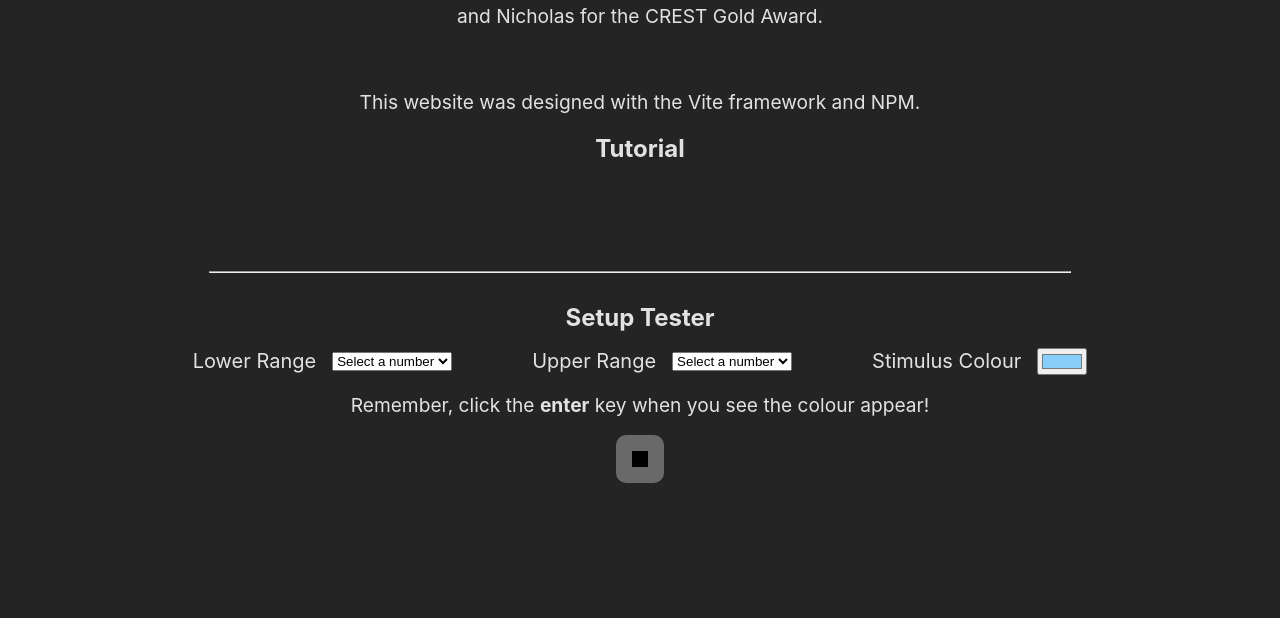
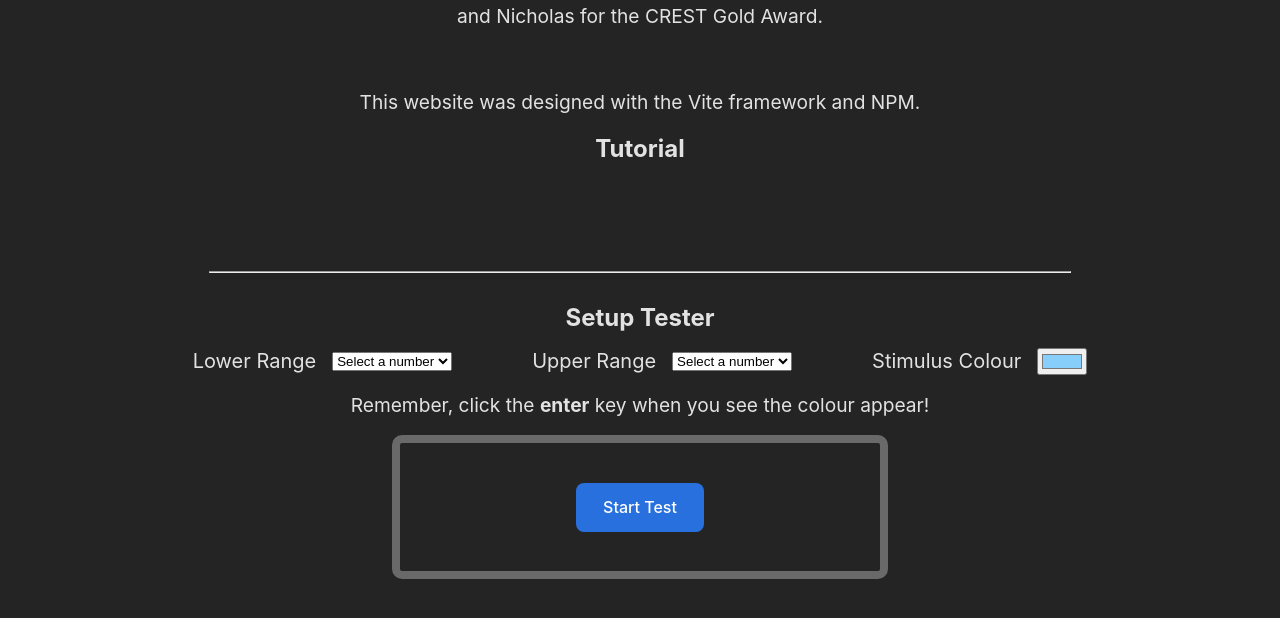
Before and after one commit to helloworld3200/reaction-times-tester, a website built with Vite: page index.html in a window 1280 px wide. Shown: the part 136-754 px from the top of the page. Built offline with nearby package versions, Linux system fonts and the light colour scheme.

Commit message:
Add button animations

```diff
--- a/css/tester.css
+++ b/css/tester.css
@@ -1,8 +1,29 @@
 .testerBox {
+    display: flex;
+    justify-content: center;
+    align-items: center;
     border-radius: 10px;
-    background-color: black;
-    border: 1em solid dimgrey;
+    border: 0.5em solid dimgrey;
     margin: 1em;
-    height: 1em;
-    width: 1em;
+    height: 8em;
+    width: 30em;
 }
+
+button.startTestButton {
+    border-radius: 8px;
+    border: 0.5em solid transparent;
+    padding: 0.4em 1.2em;
+    font-size: 1em;
+    background-color: #2770dd;
+    color: white;
+    margin: 1em;
+    transition: transform 0.3s ease-in-out, background-color 0.2s ease-in-out;
+}
+
+button.startTestButton:hover {
+    transform: translateY(-5px);
+}
+
+button.startTestButton.clicked {
+    background-color: #1c4b8c;
+}
--- a/main.js
+++ b/main.js
@@ -3,6 +3,33 @@ import './css/topbar.css'
 import './css/tester.css'
 
 console.log("Main JS Running");
+
+class TesterBox
+{
+    constructor(id = "tester")
+    {
+        this.box = document.getElementById(id);
+
+        this.createResetButton();
+        this.resetBox();
+    }
+
+    resetBox()
+    {
+        this.box.textContent = "";
+        this.box.appendChild(this.button);
+    }
+
+    createResetButton()
+    {
+        this.button = document.createElement("button");
+        let text = document.createTextNode("Reset");
+        this.button.appendChild(text);
+        this.button.textContent = "Start Test";
+        this.button.className = "startTestButton";
+        addButtonClickAnimation(this.button);
+    }
+}
 
 function createRangeSelector(id, rangeLimit = 60)
 {
@@ -19,10 +46,24 @@ function createRangeSelector(id, rangeLimit = 60)
     }
 }
 
+function addButtonClickAnimation(button, duration = 200)
+{
+    button.addEventListener("click", function()
+    {
+        button.classList.add("clicked");
+        setTimeout(function()
+        {
+            button.classList.remove("clicked");
+        }, duration);
+    });
+}
+
 function main()
 {
     createRangeSelector("lowerRangeSelect");
     createRangeSelector("upperRangeSelect");
+
+    let testerBox = new TesterBox();
 }
 
 main();
```
Also changed, not shown: index.html (+1 -0 lines).
